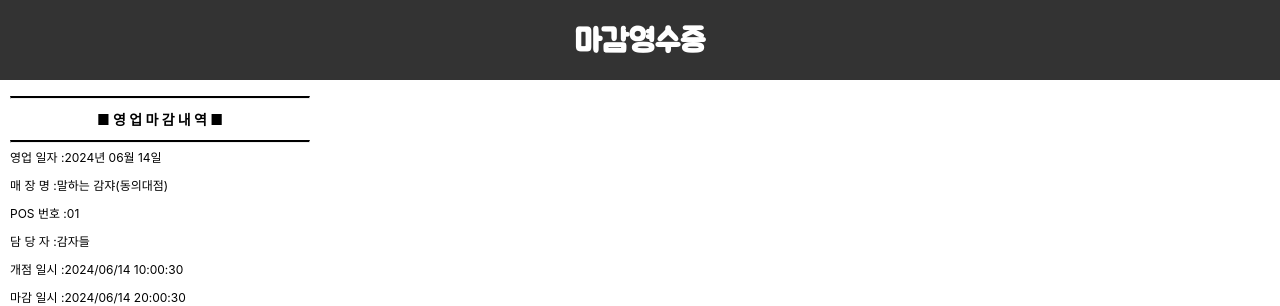
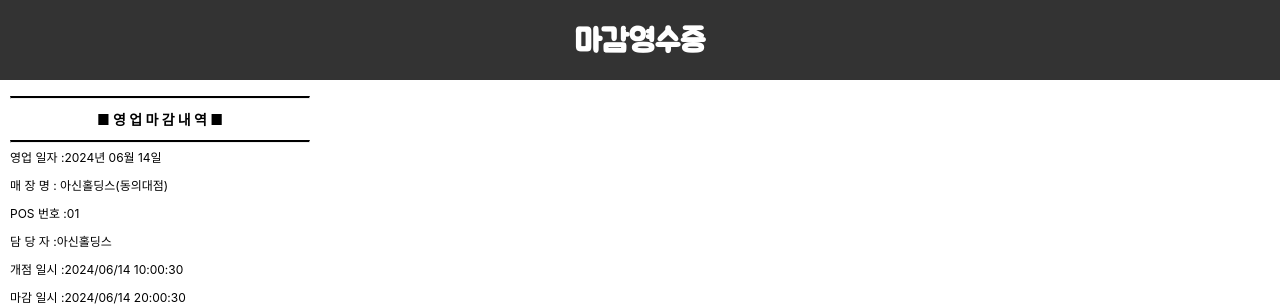
Before and after one commit to minju-sin/capstone, a React (Create React App) app in the folder frontend/: page /close in a window 1280 px wide. Shown: the top 306 px of the page. Built offline with nearby package versions, Linux system fonts and the light colour scheme.

Commit message:
이름변경

```diff
--- a/frontend/src/components/ui/Close.js
+++ b/frontend/src/components/ui/Close.js
@@ -19,7 +19,7 @@
         </DLreceiptSection>
         <DLreceiptSection>
             <span class="label">매 장 명 :</span>
-            <span class="value">말하는 감쟈(동의대점)</span>
+            <span class="value"> 아신홀딩스(동의대점)</span>
         </DLreceiptSection>
         <DLreceiptSection>
             <span class="label">POS 번호 :</span>
@@ -27,7 +27,7 @@
         </DLreceiptSection>
         <DLreceiptSection>
             <span class="label">담 당 자 :</span>
-            <span class="value">감자들</span>
+            <span class="value">아신홀딩스</span>
         </DLreceiptSection>
         <DLreceiptSection>
             <span class="label">개점 일시 :</span>
--- a/frontend/src/components/ui/Receipt.js
+++ b/frontend/src/components/ui/Receipt.js
@@ -10,7 +10,7 @@
   return (
     <ReceiptContent style={{maxHeight: '500px', width: '500px'}}>
         <ReceiptSection>
-            <ReceiptTitle>말하는 감쟈</ReceiptTitle>
+            <ReceiptTitle>아신홀딩스</ReceiptTitle>
             <Div>주소: 엄광로 176</Div>
             <Div>사업자 번호: 202-13-****</Div>
             <Div>홈페이지: http://www.talkingpotato.com</Div>
```
